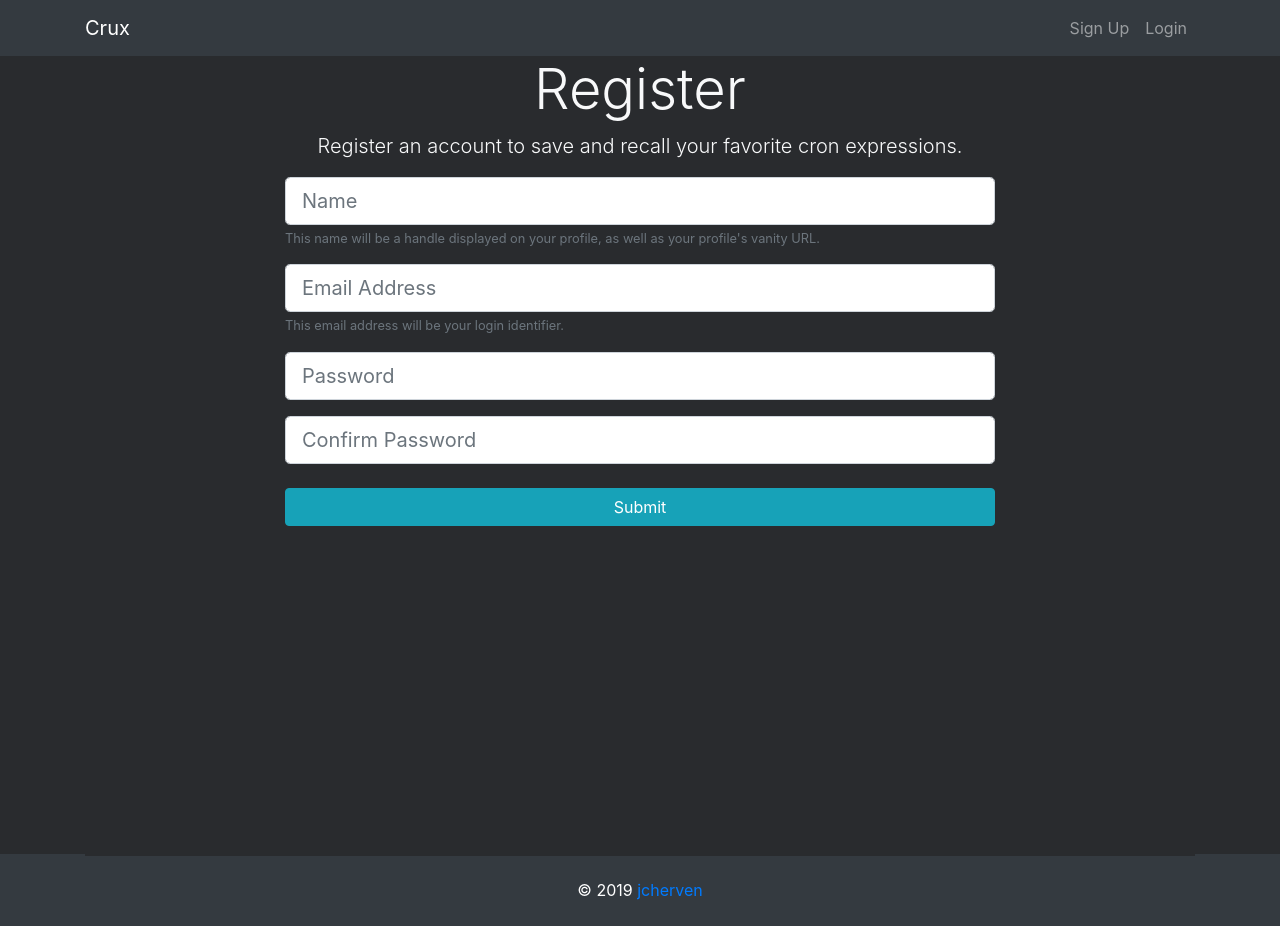
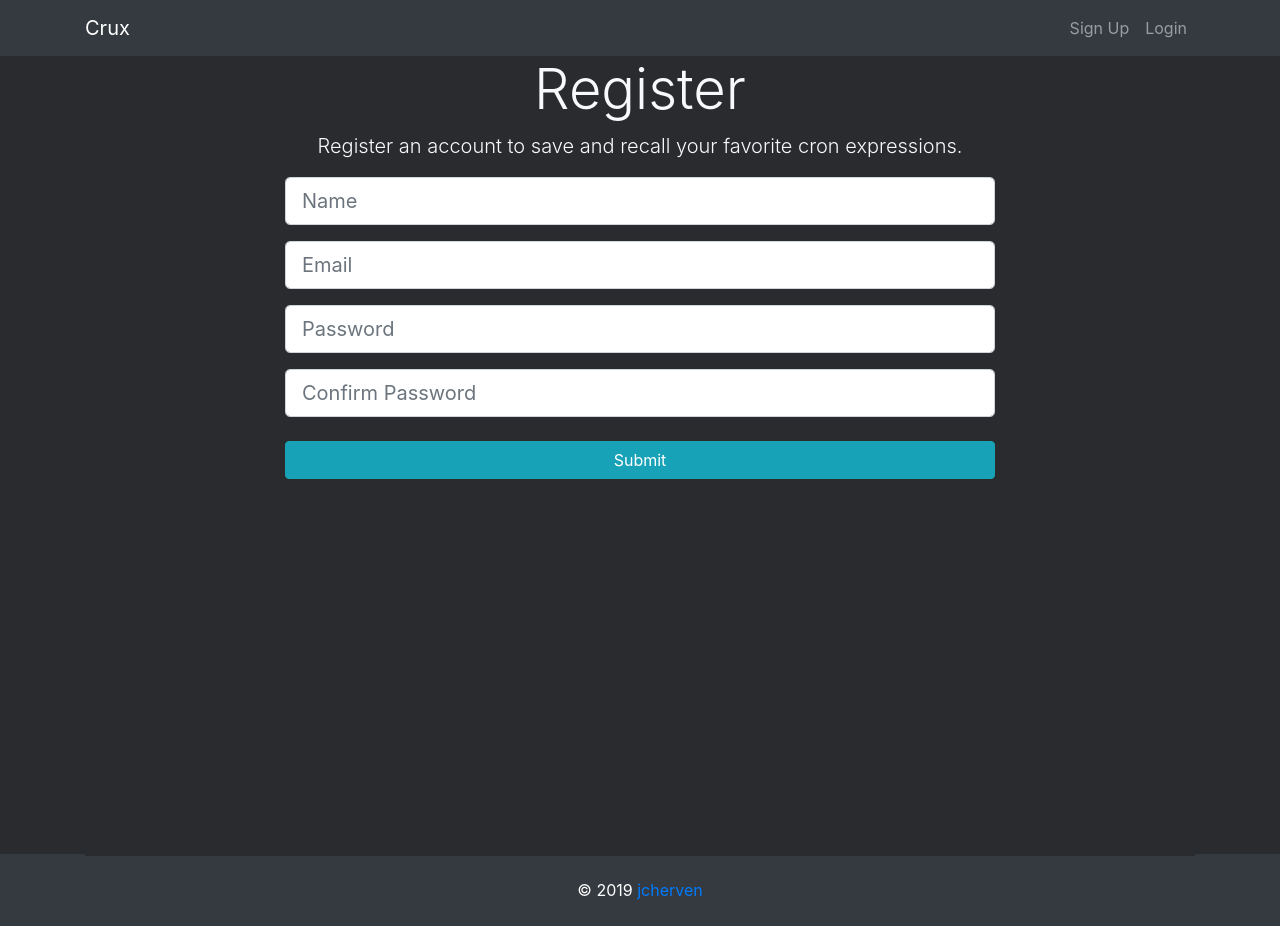
Before and after one commit to jcherven/crux, a React (Create React App) app in the folder client/: page /reg in a window 1280 px wide. Built offline with nearby package versions, Linux system fonts and the light colour scheme.

Commit message:
Adds a text field group component to simplify profile input pages

```diff
--- a/client/src/components/auth/Login.js
+++ b/client/src/components/auth/Login.js
@@ -7,6 +7,7 @@ import PropTypes from 'prop-types';
 import { connect } from 'react-redux';
 import classnames from 'classnames';
 import { loginUser } from '../../actions/authActions';
+import TextFieldGroup from '../common/TextFieldGroup';
 
 import './style.css';
 
@@ -79,36 +80,22 @@ class Login extends Component {
                 Log in to your Crux profile to save your favorite crontab expressions
               </p>
               <form noValidate onSubmit={this.onSubmit}>
-                <div className="form-group">
-                  <input
+                <TextFieldGroup
+                  placeholder="Email Address"
+                  name="email"
                   type="email"
-                    className={classnames("form-control form-control-lg", {
-                      'is-invalid': errors.email
-                    })}
-                    placeholder="Email"
-                    name="email"
                   value={this.state.email}
                   onChange={this.onChange}
+                  error={errors.email}
                 />
-                  {errors.email && (
-                    <div className="invalid-feedback">{errors.email}</div>
-                  )}
-                </div>
-                <div className="form-group">
-                  <input
-                    type="password"
-                    className={classnames("form-control form-control-lg", {
-                      'is-invalid': errors.password
-                    })}
+                <TextFieldGroup
                   placeholder="Password"
                   name="password"
+                  type="password"
                   value={this.state.password}
                   onChange={this.onChange}
+                  error={errors.password}
                 />
-                  {errors.password && (
-                    <div className="invalid-feedback">{errors.password}</div>
-                  )}
-                </div>
                 <button
                   type="submit"
                   className="btn btn-info btn-block mt-4"
--- a/client/src/components/auth/Reg.js
+++ b/client/src/components/auth/Reg.js
@@ -8,7 +8,7 @@ import { withRouter } from 'react-router-dom';
 import classnames from 'classnames';
 import { connect } from 'react-redux';
 import { registerUser } from '../../actions/authActions';
-
+import TextFieldGroup from '../common/TextFieldGroup';
 import './style.css';
 
 class Reg extends Component {
@@ -68,65 +68,37 @@ class Reg extends Component {
                 Register an account to save and recall your favorite cron expressions.
               </p>
               <form noValidate onSubmit={this.onSubmit}>
-                <div className="form-group">
-                  <input
-                    type="text"
-                    className={classnames('form-control form-control-lg', {
-                      'is-invalid': errors.name
-                    })}
+                <TextFieldGroup
                   placeholder="Name"
                   name="name"
                   value={this.state.name}
                   onChange={this.onChange}
-                    required
+                  error={errors.name}
                 />
-                  {errors.name && (<div className="invalid-feedback">{errors.name}</div>)}
-                  <small className="form-text text-muted">
-                    This name will be a handle displayed on your profile, as well as your profile's vanity URL.
-                  </small>
-                </div>
-                <div className="form-group">
-                  <input
+                <TextFieldGroup
+                  placeholder="Email"
+                  name="email"
                   type="email"
-                    className={classnames('form-control form-control-lg', {
-                      'is-invalid': errors.email
-                    })}
-                    placeholder="Email Address"
-                    name="email"
                   value={this.state.email}
                   onChange={this.onChange}
+                  error={errors.email}
                 />
-                  {errors.email && (<div className="invalid-feedback">{errors.email}</div>)}
-                  <small className="form-text text-muted">
-                    This email address will be your login identifier.
-                  </small>
-                </div>
-                <div className="form-group">
-                  <input
-                    type="password"
-                    className={classnames('form-control form-control-lg', {
-                      'is-invalid': errors.password
-                    })}
+                <TextFieldGroup
                   placeholder="Password"
                   name="password"
+                  type="password"
                   value={this.state.password}
                   onChange={this.onChange}
+                  error={errors.password}
                 />
-                  {errors.password && (<div className="invalid-feedback">{errors.password}</div>)}
-                </div>
-                <div className="form-group">
-                  <input
+                <TextFieldGroup
+                  placeholder="Confirm Password"
+                  name="confirmPassword"
                   type="password"
-                    className={classnames('form-control form-control-lg', {
-                      'is-invalid': errors.passwordConfirm
-                    })}
-                    placeholder="Confirm Password"
-                    name="passwordConfirm"
-                    value={this.state.passwordConfirm}
+                  value={this.state.confirmPassword}
                   onChange={this.onChange}
+                  error={errors.confirmPassword}
                 />
-                  {errors.passwordConfirm && (<div className="invalid-feedback">{errors.passwordConfirm}</div>)}
-                </div>
                 <button
                   type="submit"
                   className="btn btn-info btn-block mt-4"
--- /dev/null
+++ b/client/src/components/common/TextFieldGroup.js
@@ -0,0 +1,60 @@
+/*******************************************************
+ * /client/src/components/auth/Login.js
+ *******************************************************/
+
+import React from 'react';
+import classnames from 'classnames';
+import PropTypes from 'prop-types';
+
+const TextFieldGroup = ({
+  name,
+  placeholder,
+  value,
+  label,
+  error,
+  info,
+  type,
+  onChange,
+  disabled
+}) => {
+  return (
+    <div className="form-group">
+      <input
+        type={type}
+        className={classnames("form-control form-control-lg", {
+          'is-invalid': error
+        })}
+        placeholder={placeholder}
+        name={name}
+        value={value}
+        onChange={onChange}
+        disabled={disabled}
+      />
+      {info &&
+          <small className="form-text text-muted">
+            {info}
+          </small>
+      }
+      {error && (
+        <div className="invalid-feedback">{error}</div>
+      )}
+    </div>
+  )
+}
+
+TextFieldGroup.propTypes = {
+  name: PropTypes.string.isRequired,
+  placeholder: PropTypes.string,
+  value: PropTypes.string.isRequired,
+  info: PropTypes.string,
+  error: PropTypes.string,
+  type: PropTypes.string.isRequired,
+  onChange: PropTypes.func.isRequired,
+  disabled: PropTypes.string,
+}
+
+TextFieldGroup.defaultProps = {
+  type: 'text'
+}
+
+export default TextFieldGroup;
```
Lines whose indentation alone changed are shown as unchanged.
